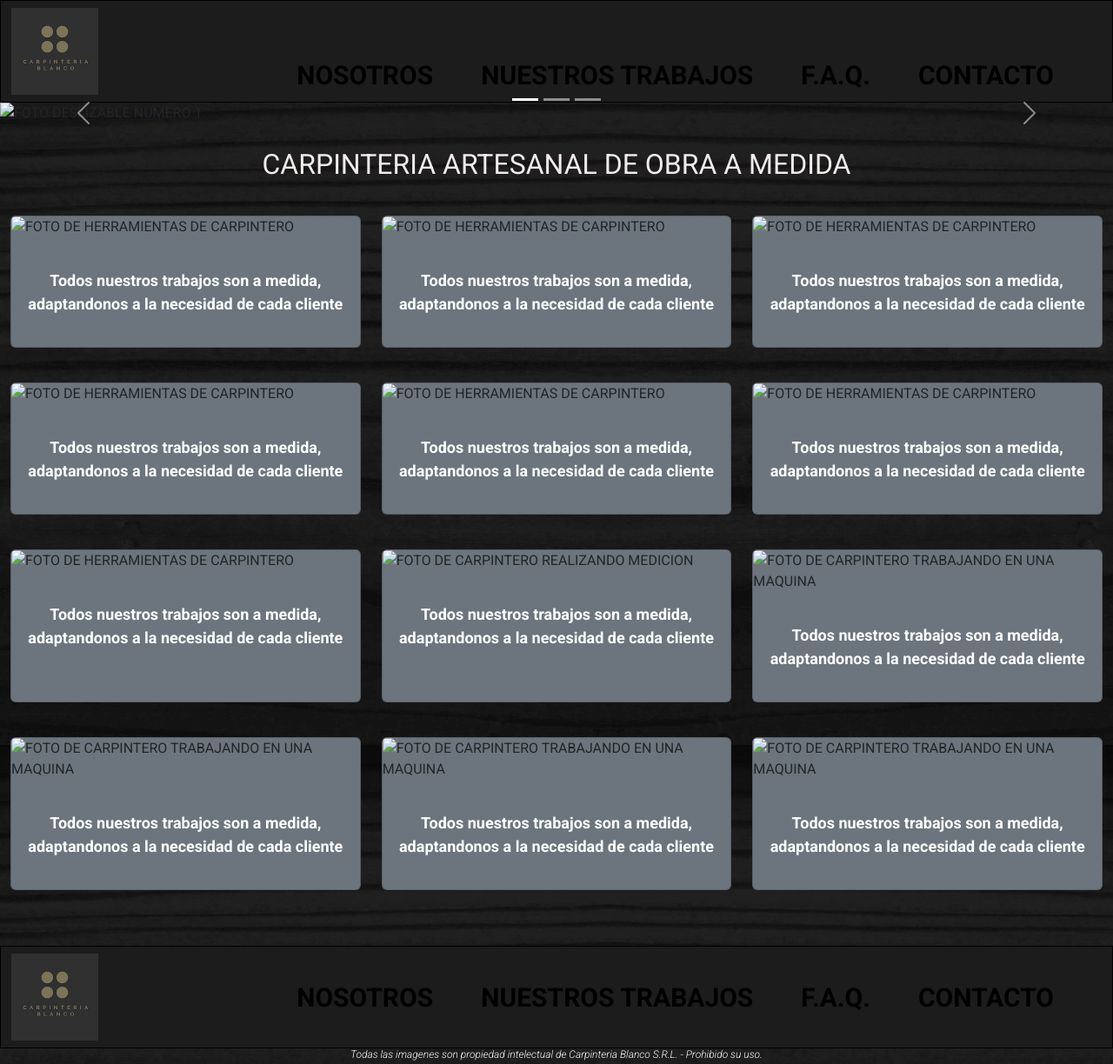
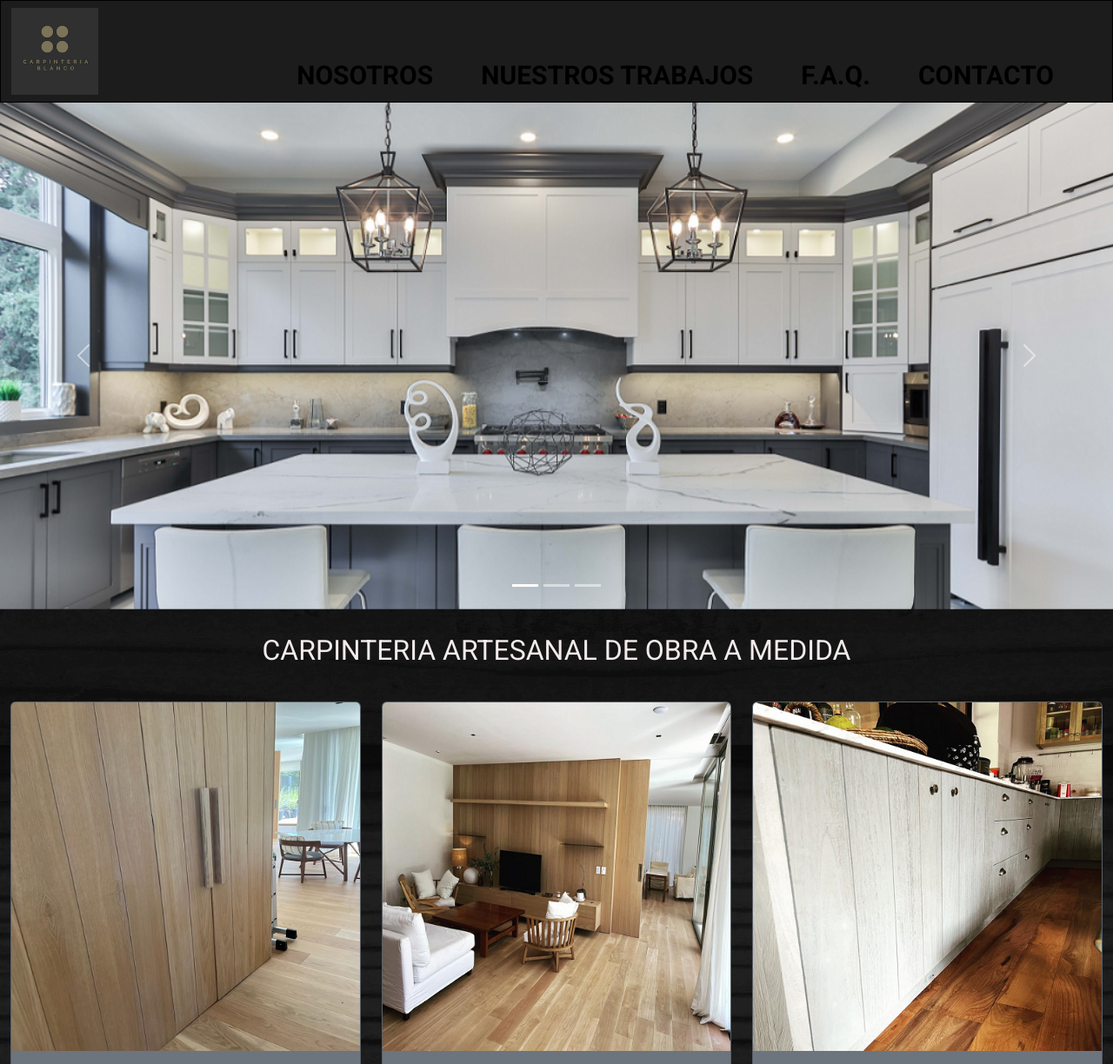
Before and after one commit to estebanhomero1985/repoentrega2, a plain HTML site: page pages/nuestrostrabajos.html in a window 1280 px wide. Shown: the top 1224 px of the page at 87% size. Drawn offline with nearby package versions, Linux system fonts and the light colour scheme; the site is published under a folder, as on GitHub Pages, so addresses that start at the root find nothing.

Commit message:
solucion de errores imagenes

```diff
--- a/pages/nuestrostrabajos.html
+++ b/pages/nuestrostrabajos.html
@@ -50,13 +50,13 @@
     </div>
     <div class="carousel-inner">
       <div class="carousel-item active">
-        <img src="/img/carrousel1.png" class="d-block w-100" alt="FOTO DESLIZABLE NUMERO 1">
+        <img src="../img/carrousel1.png" class="d-block w-100" alt="FOTO DESLIZABLE NUMERO 1">
       </div>
       <div class="carousel-item">
-        <img src="/img/carrousel2.png" class="d-block w-100" alt="FOTO DESLIZABLE NUMERO 3">
+        <img src="../img/carrousel2.png" class="d-block w-100" alt="FOTO DESLIZABLE NUMERO 3">
       </div>
       <div class="carousel-item">
-        <img src="/img/carrousel3.png" class="d-block w-100" alt="FOTO DESLIZABLE NUMERO 3">
+        <img src="../img/carrousel3.png" class="d-block w-100" alt="FOTO DESLIZABLE NUMERO 3">
       </div>
     </div>
     <button class="carousel-control-prev" type="button" data-bs-target="#carouselExampleIndicators" data-bs-slide="prev">
@@ -81,7 +81,7 @@
             <article class="col-sm-12 col-md-7 col-lg-4 "id="centrar">
 
              <div class="card bg-secondary">
-                <img src="/img/trabajo1.png" class="card-img-top" alt="FOTO DE HERRAMIENTAS DE CARPINTERO">
+                <img src="../img/trabajo1.png" class="card-img-top" alt="FOTO DE HERRAMIENTAS DE CARPINTERO">
                  <div class="card-body">
 
                 <p class="card-text text-center text-white">Todos nuestros trabajos son a medida, adaptandonos a la necesidad de cada cliente</p>
@@ -91,7 +91,7 @@
             <article class="col-sm-12 col-md-7 col-lg-4 "id="centrar">
 
                  <div class="card bg-secondary">
-                     <img src="/img/trabajo2.png" class="card-img-top" alt="FOTO DE HERRAMIENTAS DE CARPINTERO">
+                     <img src="../img/trabajo2.png" class="card-img-top" alt="FOTO DE HERRAMIENTAS DE CARPINTERO">
                     <div class="card-body">
 
                     <p class="card-text text-center text-white">Todos nuestros trabajos son a medida, adaptandonos a la necesidad de cada cliente</p>
@@ -101,7 +101,7 @@
             <article class="col-sm-12 col-md-7 col-lg-4 "id="centrar">
 
                  <div class="card bg-secondary">
-                <img src="/img/trabajo3.png" class="card-img-top" alt="FOTO DE HERRAMIENTAS DE CARPINTERO">
+                <img src="../img/trabajo3.png" class="card-img-top" alt="FOTO DE HERRAMIENTAS DE CARPINTERO">
                         <div class="card-body">
 
                          <p class="card-text text-center text-white">Todos nuestros trabajos son a medida, adaptandonos a la necesidad de cada cliente</p>
@@ -111,7 +111,7 @@
             <article class="col-sm-12 col-md-7 col-lg-4 "id="centrar">
 
                          <div class="card bg-secondary">
-                         <img src="/img/trabajo4.png" class="card-img-top" alt="FOTO DE HERRAMIENTAS DE CARPINTERO">
+                         <img src="../img/trabajo4.png" class="card-img-top" alt="FOTO DE HERRAMIENTAS DE CARPINTERO">
                          <div class="card-body">
 
                          <p class="card-text text-center text-white">Todos nuestros trabajos son a medida, adaptandonos a la necesidad de cada cliente</p>
@@ -121,7 +121,7 @@
              <article class="col-sm-12 col-md-7 col-lg-4 "id="centrar">
 
                         <div class="card bg-secondary">
-                         <img src="/img/trabajo5.png" class="card-img-top" alt="FOTO DE HERRAMIENTAS DE CARPINTERO">
+                         <img src="../img/trabajo5.png" class="card-img-top" alt="FOTO DE HERRAMIENTAS DE CARPINTERO">
                         <div class="card-body">
 
                         <p class="card-text text-center text-white">Todos nuestros trabajos son a medida, adaptandonos a la necesidad de cada cliente</p>
@@ -132,7 +132,7 @@
             <article class="col-sm-12 col-md-7 col-lg-4 "id="centrar">
 
                         <div class="card bg-secondary">
-                         <img src="/img/trabajo6.png" class="card-img-top" alt="FOTO DE HERRAMIENTAS DE CARPINTERO">
+                         <img src="../img/trabajo6.png" class="card-img-top" alt="FOTO DE HERRAMIENTAS DE CARPINTERO">
                         <div class="card-body">
 
                          <p class="card-text text-center text-white">Todos nuestros trabajos son a medida, adaptandonos a la necesidad de cada cliente</p>
@@ -143,7 +143,7 @@
             <article class="col-sm-12 col-md-7 col-lg-4 "id="centrar">
 
                         <div class="card bg-secondary">
-                        <img src="/img/trabajo7.png" class="card-img-top" alt="FOTO DE HERRAMIENTAS DE CARPINTERO">
+                        <img src="../img/trabajo7.png" class="card-img-top" alt="FOTO DE HERRAMIENTAS DE CARPINTERO">
                         <div class="card-body">
 
                          <p class="card-text text-center text-white">Todos nuestros trabajos son a medida, adaptandonos a la necesidad de cada cliente</p>
@@ -156,7 +156,7 @@
 
 
             <div class="card bg-secondary">
-                <img src="/img/trabajo8.png" class="card-img-top" alt="FOTO DE CARPINTERO REALIZANDO MEDICION">
+                <img src="../img/trabajo8.png" class="card-img-top" alt="FOTO DE CARPINTERO REALIZANDO MEDICION">
                 <div class="card-body">
 
                   <p class="card-text text-center text-white">Todos nuestros trabajos son a medida, adaptandonos a la necesidad de cada cliente</p>
@@ -169,7 +169,7 @@
             <article class="col-sm-12 col-md-7 col-lg-4"id="centrar">
 
             <div class="card bg-secondary">
-                <img src="/img/trabajo9.png" class="card-img-top" alt="FOTO DE CARPINTERO TRABAJANDO EN UNA MAQUINA">
+                <img src="../img/trabajo9.png" class="card-img-top" alt="FOTO DE CARPINTERO TRABAJANDO EN UNA MAQUINA">
                 <div class="card-body">
 
                   <p class="card-text text-center text-white">Todos nuestros trabajos son a medida, adaptandonos a la necesidad de cada cliente</p>
@@ -181,7 +181,7 @@
             <article class="col-sm-12 col-md-7 col-lg-4"id="centrar">
 
                 <div class="card bg-secondary">
-                    <img src="/img/trabajo10.png" class="card-img-top" alt="FOTO DE CARPINTERO TRABAJANDO EN UNA MAQUINA">
+                    <img src="../img/trabajo10.png" class="card-img-top" alt="FOTO DE CARPINTERO TRABAJANDO EN UNA MAQUINA">
                     <div class="card-body">
 
                       <p class="card-text text-center text-white">Todos nuestros trabajos son a medida, adaptandonos a la necesidad de cada cliente</p>
@@ -193,7 +193,7 @@
                 <article class="col-sm-12 col-md-7 col-lg-4"id="centrar">
 
                     <div class="card bg-secondary">
-                        <img src="/img/trabajo11.png" class="card-img-top" alt="FOTO DE CARPINTERO TRABAJANDO EN UNA MAQUINA">
+                        <img src="../img/trabajo11.png" class="card-img-top" alt="FOTO DE CARPINTERO TRABAJANDO EN UNA MAQUINA">
                         <div class="card-body">
 
                           <p class="card-text text-center text-white">Todos nuestros trabajos son a medida, adaptandonos a la necesidad de cada cliente</p>
@@ -205,7 +205,7 @@
                     <article class="col-sm-12 col-md-7 col-lg-4"id="centrar">
 
                         <div class="card bg-secondary">
-                            <img src="/img/trabajo12.png" class="card-img-top" alt="FOTO DE CARPINTERO TRABAJANDO EN UNA MAQUINA">
+                            <img src="../img/trabajo12.png" class="card-img-top" alt="FOTO DE CARPINTERO TRABAJANDO EN UNA MAQUINA">
                             <div class="card-body">
 
                               <p class="card-text text-center text-white">Todos nuestros trabajos son a medida, adaptandonos a la necesidad de cada cliente</p>
```
Also changed, not shown: index.html (+6 -6 lines).
